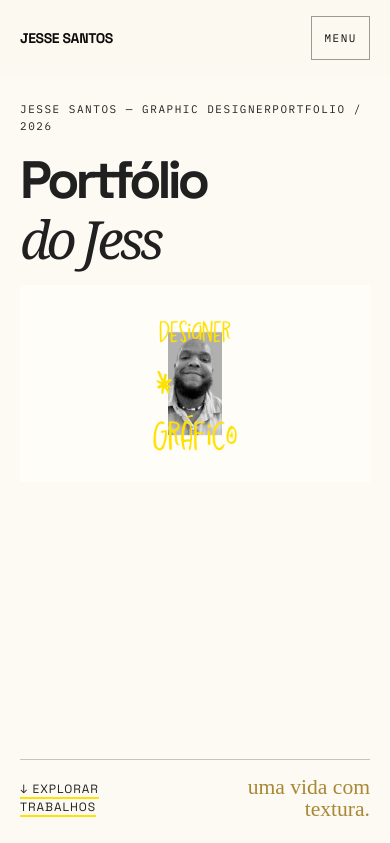
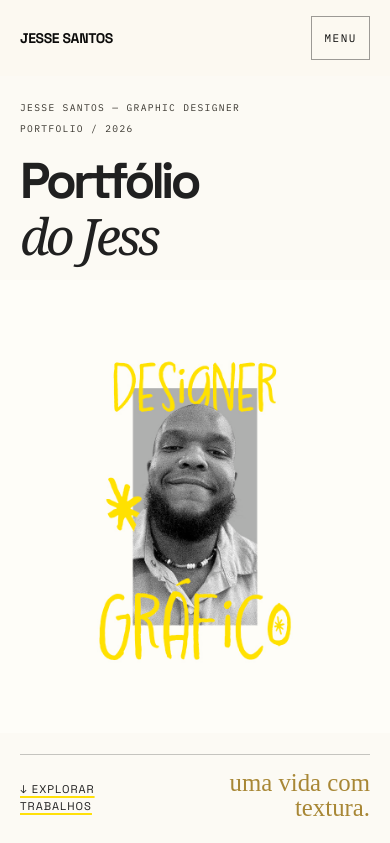
Before and after one commit to jessdesigner21/jesse-santos-portfolio, a Next.js app in the folder jesse-santos/: page / in a window 390 px wide. Shown: the top 843 px of the page. Built offline with nearby package versions, Linux system fonts and the light colour scheme; a web font is replaced by a local one.

Commit message:
Eliminar textura cinza no mobile e harmonizar fundos com paleta creme

```diff
--- a/jesse-santos/app/globals.css
+++ b/jesse-santos/app/globals.css
@@ -695,50 +695,63 @@ body {
   scroll-margin-top: 4.1rem;
 }
 
+/* Mobile: capa com o mesmo tratamento claro do desktop, sem fundo cinza. */
 .mobile-hero {
   position: relative;
   min-height: 100svh;
-  background: #fcfaf3;
+  isolation: isolate;
   color: #202020;
+  background-color: #fcfaf4;
 }
 
 .mobile-hero-content {
+  position: relative;
+  display: grid;
+  min-height: 100svh;
+  grid-template-rows: auto auto minmax(18rem, 1fr) auto;
+  gap: clamp(1rem, 2.5svh, 1.75rem);
+  padding: clamp(5.75rem, 12svh, 7rem) 1.25rem 1.5rem;
+}
+
+.mobile-hero-eyebrow {
   display: flex;
-  min-height: 100svh;
-  flex-direction: column;
-  gap: clamp(1rem, 2.5svh, 2rem);
-  padding: clamp(5.5rem, 12svh, 7rem) 1.25rem 1.5rem;
+  flex-wrap: wrap;
+  justify-content: space-between;
+  gap: 0.4rem 1.1rem;
+  color: #39362f;
+  font-size: 0.6rem;
 }
 
 .mobile-hero-title {
-  font-family: var(--font-grotesk);
   max-width: 100%;
-  font-size: clamp(3.2rem, 13.5vw, 5.6rem);
+  font-family: var(--font-grotesk), sans-serif;
+  font-size: clamp(3.1rem, 12.9vw, 5.6rem);
   font-weight: 700;
   letter-spacing: -0.075em;
-  line-height: 0.95;
+  line-height: 0.91;
 }
 
 .mobile-hero-title span {
   display: block;
-  margin-top: 0.16em;
+  margin-top: 0.2em;
+  letter-spacing: -0.065em;
 }
 
 .mobile-hero-art {
   position: relative;
-  flex: none;
-  width: 100%;
-  aspect-ratio: 16 / 9;
+  width: calc(100% + 2.5rem);
+  height: 100%;
+  min-height: clamp(18rem, 47svh, 33rem);
+  margin-inline: -1.25rem;
   overflow: hidden;
-  background: #fcfaf3;
+  background-color: #fcfaf4;
 }
 
 .mobile-hero-bottom {
   display: flex;
   align-items: end;
   justify-content: space-between;
-  gap: 1rem;
-  margin-top: auto;
+  gap: 1.25rem;
   border-top: 1px solid #20202040;
   padding-top: 1rem;
 }
@@ -747,15 +760,15 @@ body {
   display: inline-flex;
   min-height: 44px;
   align-items: center;
-  font-size: 0.75rem;
+  font-size: 0.7rem;
   text-transform: uppercase;
-  letter-spacing: 0.08em;
+  letter-spacing: 0.09em;
 }
 
 .mobile-hero-signature {
-  max-width: 52%;
-  font-size: clamp(1.35rem, 5.5vw, 2rem);
-  line-height: 1.03;
+  max-width: 54%;
+  font-size: clamp(1.55rem, 6vw, 2.4rem);
+  line-height: 0.98;
   text-align: right;
 }
 
@@ -766,14 +779,26 @@ body {
 }
 
 @media (max-width: 47.999rem) {
+  html,
+  body {
+    background-color: #fcf9f1;
+  }
+
+  /* A textura original é uma imagem cinza: no celular ela sujava o creme. */
+  .paper-surface {
+    background-color: #fcf9f1;
+    background-image: none;
+  }
+
   #inicio {
     min-height: 100svh;
-    background: #fcfaf3;
+    background-color: #fcfaf4;
   }
 
   #inicio.hero-grain::after {
     display: none;
   }
+
 
   .work-cutout-paper,
   .work-cutout:nth-child(even) .work-cutout-paper {
```
